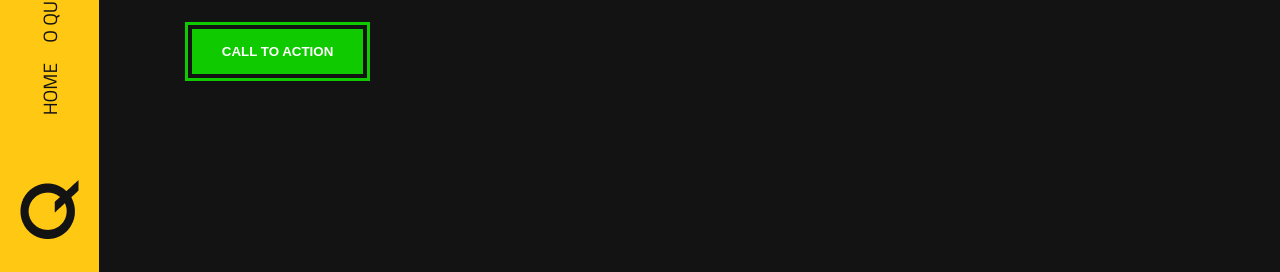
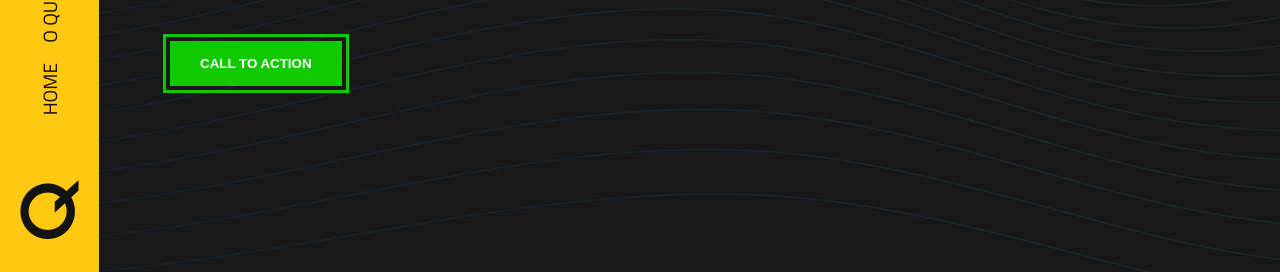
Before and after one commit to teamentrecliques/entrecliques.github.io, a Gatsby site: page / in a window 1280 px wide. Shown: the part 528-800 px from the top of the page. Built offline with nearby package versions, Linux system fonts and the light colour scheme; Gatsby itself is replaced by a stand-in of ours.

Commit message:
feat(section component): add component and bg

```diff
--- a/package.json
+++ b/package.json
@@ -8,6 +8,7 @@
     "babel-plugin-styled-components": "^1.10.7",
     "chroma-js": "^2.1.0",
     "gatsby": "^2.19.7",
+    "gatsby-background-image": "^1.0.1",
     "gatsby-image": "^2.2.44",
     "gatsby-plugin-manifest": "^2.2.39",
     "gatsby-plugin-offline": "^3.0.32",
--- a/src/components/Layout/index.styled.js
+++ b/src/components/Layout/index.styled.js
@@ -2,7 +2,4 @@ import styled from 'styled-components';
 
 export const Container = styled.div`
   color: ${props => props.theme.primary};
-  margin: 0 auto;
-  max-width: 960px;
-  padding: 0 1.0875rem 1.45rem;
 `;
--- a/src/components/Menu/menu.styled.js
+++ b/src/components/Menu/menu.styled.js
@@ -13,6 +13,7 @@ export const Menu = styled.div`
   position: fixed;
   top: 0;
   transition: min-height 0.3s ease-out;
+  z-index: 9999;
 
   .logo {
     transition: transform 300ms ease;
--- /dev/null
+++ b/src/components/Section/section.js
@@ -0,0 +1,31 @@
+import React from 'react';
+import { useStaticQuery, graphql } from 'gatsby';
+import BackgroundImage from 'gatsby-background-image';
+import * as S from './section.styled';
+
+const Section = props => {
+  const data = useStaticQuery(graphql`
+    query BgImg {
+      desktop: file(relativePath: { eq: "waves-bg.png" }) {
+        childImageSharp {
+          fluid(quality: 90, maxWidth: 1920) {
+            ...GatsbyImageSharpFluid_withWebp
+          }
+        }
+      }
+    }
+  `);
+
+  return (
+    <S.Section
+      Tag="section"
+      className={ props.type == 'main' ? 'main' : ''}
+      fluid={data.desktop.childImageSharp.fluid}
+      backgroundColor="#181818"
+    >{props.children}
+    </S.Section>
+  );
+};
+
+
+export default Section;
--- /dev/null
+++ b/src/components/Section/section.styled.js
@@ -0,0 +1,16 @@
+import styled from 'styled-components';
+import BackgroundImage from 'gatsby-background-image';
+
+export const Section = styled(BackgroundImage)`
+  align-items: center;
+  display: flex;
+  height: 100vh;
+  justify-content: space-between;
+  min-height: 768px;
+  padding: 4rem;
+  width: 100%;
+
+  &.main {
+    padding: 4rem 8rem;
+  }
+`;
--- a/src/components/header.styled.js
+++ b/src/components/header.styled.js
@@ -1,5 +1,7 @@
 import styled from 'styled-components';
 
 export const Header = styled.header`
+  position: absolute;
   margin: 2rem 2rem 3rem 8rem;
+  z-index: 999;
 `;
--- a/src/pages/index.js
+++ b/src/pages/index.js
@@ -1,5 +1,4 @@
 import React from 'react';
-import { Link } from 'gatsby';
 
 import Index from '../components/Layout';
 import SEO from '../components/seo';
@@ -7,15 +6,21 @@ import Button from '../components/Button/button';
 import Menu from '../components/Menu/menu';
 import MainSectionTitle from '../components/MainSectionTitle/mainsectiontitle';
 import MainSectionText from '../components/MainSectionText/mainsectiontext';
+import Section from '../components/Section/section';
 
-const IndexPage = () => (
+const IndexPage = () => {
+  return (
     <Index>
       <SEO title="Home" />
       <Menu />
+      <Section type="main">
+        <div>
           <MainSectionTitle />
           <MainSectionText />
           <Button>Call to action</Button>
+        </div>
+      </Section>
     </Index>
   );
-
+};
 export default IndexPage;
```
Also changed, not shown: src/images/waves-bg.png (added), 1 other file. Lines whose indentation alone changed are shown as unchanged.
